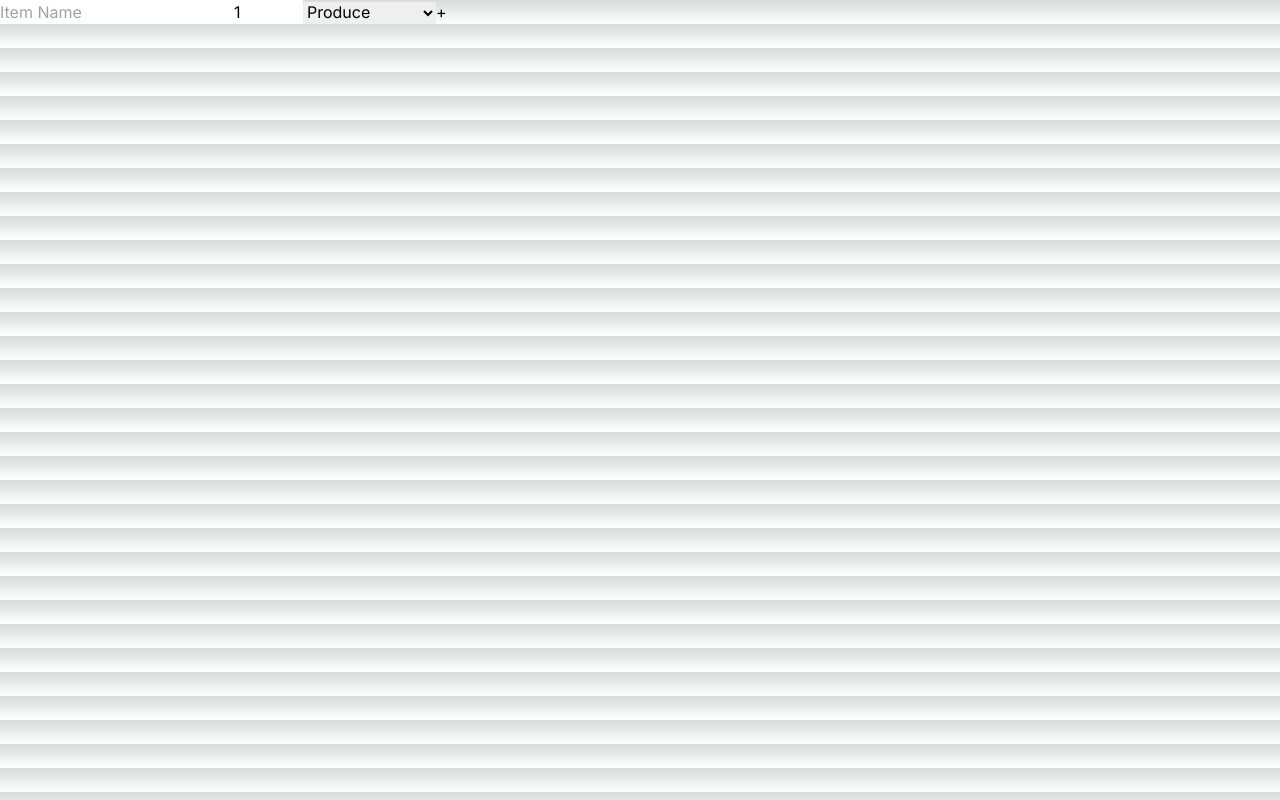
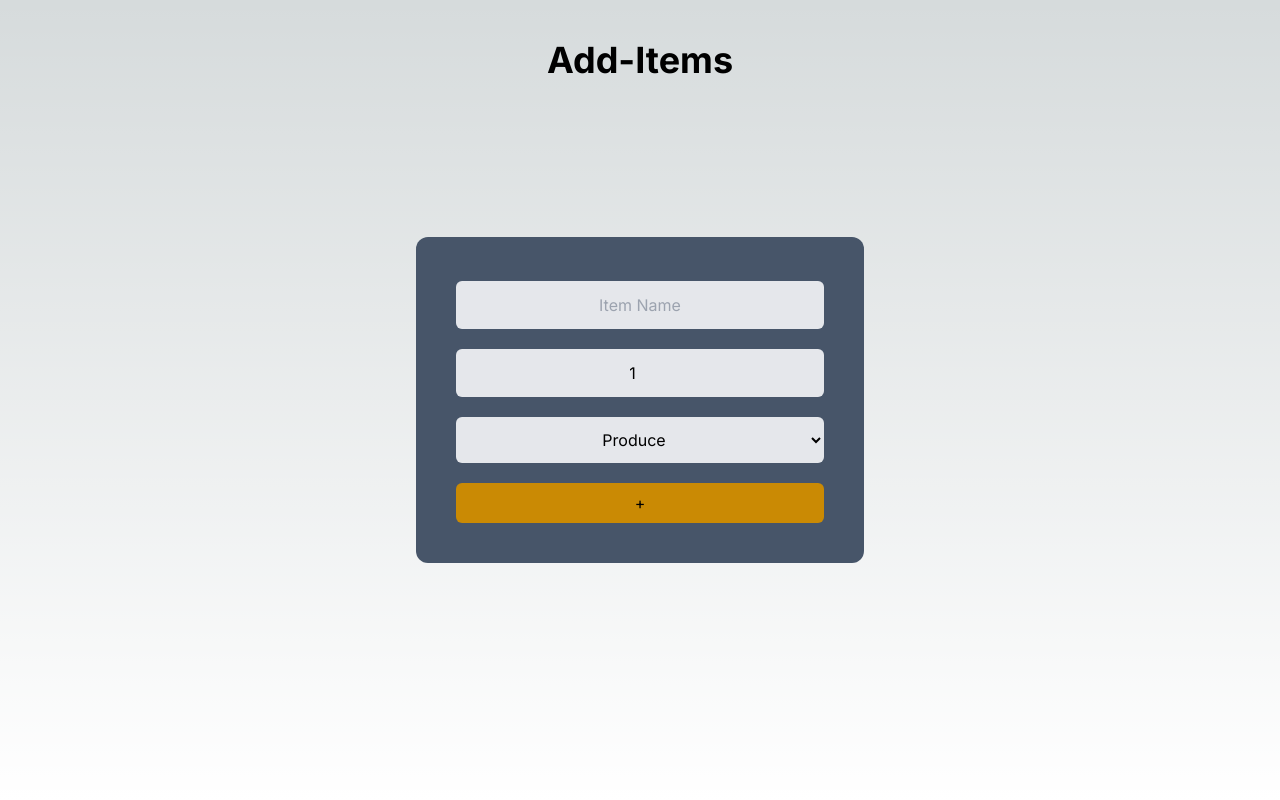
Before and after one commit to HartajMann/cprg306-assignments, a Next.js app: page /week4 in a window 1280 px wide. Built offline with nearby package versions, Linux system fonts and the light colour scheme.

Commit message:
Styling Changes in Main Page, Styling Added to Week 4

```diff
--- a/app/StudentInfo.js
+++ b/app/StudentInfo.js
@@ -5,7 +5,7 @@ export default function StudentInfo()
     <div>
         <p>Name: Hartaj Singh Mann</p>
         <p>Course section: CPRG 306 A</p>
-        <Link href="https://github.com/HartajMann/cprg306-assignments.git">GitHub repository</Link>
+        <Link href="https://github.com/HartajMann/cprg306-assignments.git" className="hover:text-slate-500">GitHub repository</Link>
     </div>
 );
 }
--- a/app/page.js
+++ b/app/page.js
@@ -4,12 +4,14 @@ import Link from "next/link";
 export default function Page()
 {
   return(
-    <div>
-      <h1> CPRG 306: Web Development 2 - Assignments</h1>
-        <StudentInfo/>
-        <p><Link href="/week2">Week 2</Link></p>
-        <p><Link href="/week3">Week 3</Link></p>
-        <p><Link href="/week4">Week 4</Link></p>
+    <div className="min-h-screen flex items-center justify-center">
+      <h1 className="text-xl font-bold absolute top-0 mt-5"> CPRG 306: Web Development 2 - Assignments</h1>
+      <div className="w-full max-w-md absolute top-12">
+        <StudentInfo />
+        <p><Link href="/week2" className="hover:text-slate-500">Week 2</Link></p>
+        <p><Link href="/week3" className="hover:text-slate-500">Week 3</Link></p>
+        <p><Link href="/week4" className="hover:text-slate-500">Week 4</Link></p>
+        </div>
     </div>
   );
 }
--- a/app/week4/new-item.js
+++ b/app/week4/new-item.js
@@ -15,18 +15,57 @@ export default function NewItem() {
       category,
     };
     console.log(item);
-    alert("Added item: "+item.name+",Quantity: "+item.quantity+",Category: "+item.category);
+    alert(
+      "Added item: " +
+        item.name +
+        ",Quantity: " +
+        item.quantity +
+        ",Category: " +
+        item.category
+    );
     setName("");
     setQuantity(1);
     setCategory("produce");
   };
 
   return (
-    <div>
+    <div className="min-h-screen flex items-center justify-center">
+      <h1 className="text-4xl font-bold absolute top-0 mt-10">Add-Items</h1>
+      <div className="bg-slate-600 w-full max-w-md p-10 rounded-xl hover:bg-slate-700">
         <form onSubmit={handleSubmit}>
-            <input required onChange={(event)=>{setName(event.target.value)}} value={name} placeholder="Item Name"></input>
-            <input required onChange={(event)=>{setQuantity(Number(event.target.value))}} value={quantity} type="number" min="1" max="99"></input>
-            <select required onChange={(event)=>{setCategory(event.target.value)}} value={category} >
+          <label className="block mb-5">
+            <input
+              onChange={(event) => {
+                setName(event.target.value);
+              }}
+              value={name}
+              placeholder="Item Name" required
+              className="mt-1 p-3 block w-full rounded-md text-black bg-gray-200 border-transparent text-center text-md  focus:bg-white focus:ring-0 hover:scale-105 duration-75 "
+            ></input>
+          </label>
+          <label className="block mb-5">
+            <input
+              required
+              onChange={(event) => {
+                setQuantity(Number(event.target.value));
+              }}
+              value={quantity}
+              type="number"
+              min="1"
+              max="99"
+              className="mt-1 p-3 block w-full rounded-md text-black bg-gray-200 border-transparent text-center text-md  focus:bg-white focus:ring-0 hover:scale-105 duration-75"
+            ></input>
+          </label>
+          <label className="block mb-5">
+            <select
+              required
+              onChange={(event) => {
+                setCategory(event.target.value);
+              }}
+              value={category}
+              className="mt-1 p-3 block w-full rounded-md text-black bg-gray-200 border-transparent text-center text-md  focus:bg-white focus:ring-0 hover:scale-105 duration-75"
+            >
+              <option value="Category" disabled>Category</option>
               <option value="produce">Produce</option>
               <option value="dairy">Dairy</option>
               <option value="bakery">Bakery</option>
@@ -39,8 +78,10 @@ export default function NewItem() {
               <option value="household">Household</option>
               <option value="other">Other</option>
             </select>
-            <button type="submit">+</button>
+          </label>
+          <button type="submit" className="w-full py-2 px-4 bg-yellow-600 hover:bg-green-700 rounded-md text-black">+</button>
         </form>
+      </div>
     </div>
   );
 }
```
Lines whose indentation alone changed are shown as unchanged.
